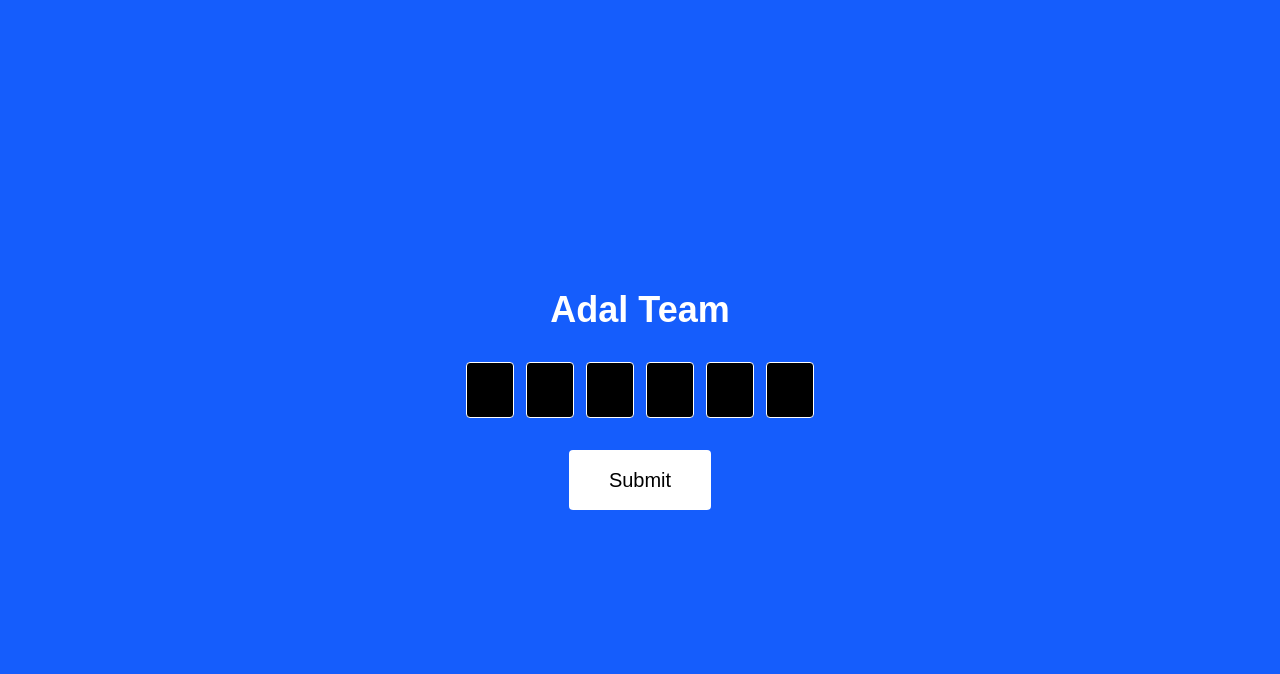
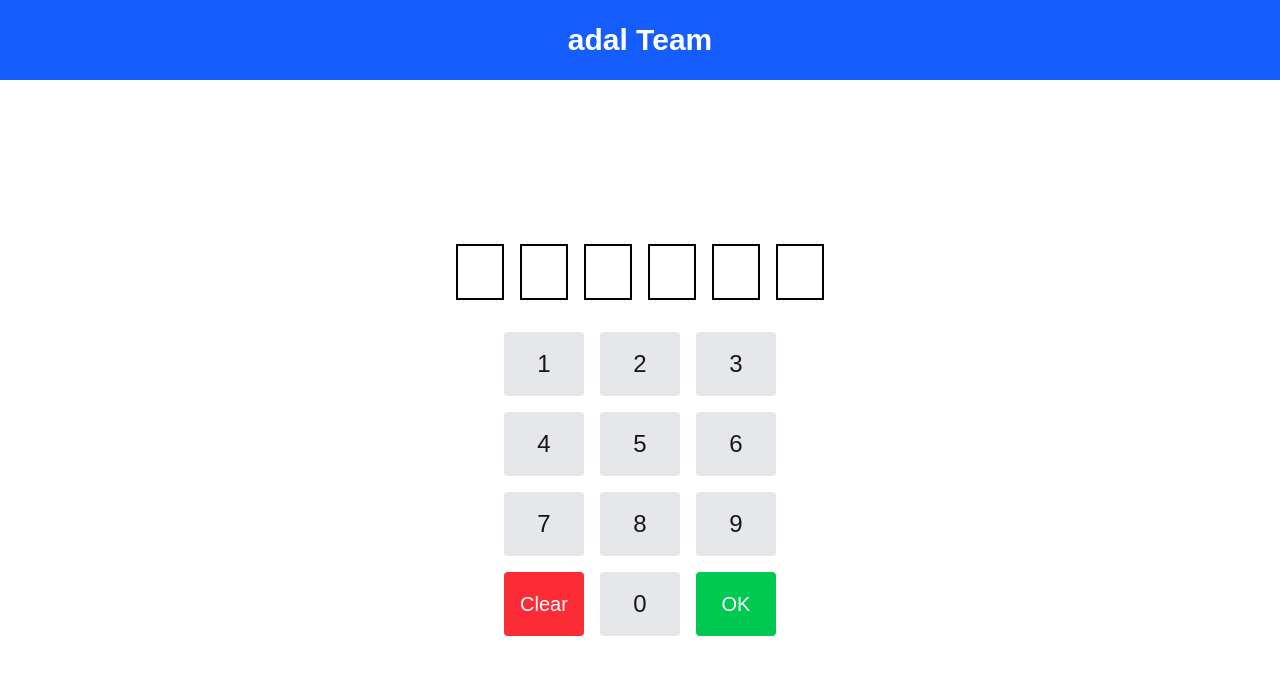
Before and after one commit to HashimSaify/treasure-hunt, a Next.js app: page /team/adal in a window 1280 px wide. Both pictures are taken after a click on the button "▶ START GAME". Shown: the top 674 px of the page. Built offline with nearby package versions, Linux system fonts and the light colour scheme.

Commit message:
Kid-friendly UI: header, keypad input, no keyboard

```diff
--- a/app/team/[id]/page.tsx
+++ b/app/team/[id]/page.tsx
@@ -14,37 +14,30 @@ export default function TeamPage() {
   const { id } = useParams();
 
   const [started, setStarted] = useState(false);
+  const [code, setCode] = useState<string[]>([]);
   const [startTime, setStartTime] = useState<number | null>(null);
-  const [otp, setOtp] = useState<string[]>(Array(6).fill(""));
   const [result, setResult] = useState<"win" | "lose" | null>(null);
-  const [submitting, setSubmitting] = useState(false);
 
-  const bgColor = TEAM_COLORS[id as string] || "bg-black";
+  const headerColor = TEAM_COLORS[id as string] || "bg-black";
 
   const startGame = () => {
     setStarted(true);
     setStartTime(Date.now());
+    setCode([]);
   };
 
-  const handleChange = (value: string, index: number) => {
-    if (!/^\d?$/.test(value)) return;
-
-    const copy = [...otp];
-    copy[index] = value;
-    setOtp(copy);
-
-    if (value && index < 5) {
-      document.getElementById(`otp-${index + 1}`)?.focus();
-    }
+  const pressNumber = (num: string) => {
+    if (code.length >= 6) return;
+    setCode([...code, num]);
   };
 
-  const submit = async () => {
-    if (otp.join("").length !== 6 || !startTime) {
-      alert("Enter 6-digit code");
-      return;
-    }
+  const clearCode = () => {
+    setCode([]);
+  };
 
-    setSubmitting(true);
+  const submitCode = async () => {
+    if (code.length !== 6 || !startTime) return;
+
     const timeTaken = Math.floor((Date.now() - startTime) / 1000);
 
     const res = await fetch("/api/attempt", {
@@ -52,75 +45,99 @@ export default function TeamPage() {
       headers: { "Content-Type": "application/json" },
       body: JSON.stringify({
         teamId: id,
-        code: otp.join(""),
+        code: code.join(""),
         timeTaken,
       }),
     });
 
     const data = await res.json();
-    setSubmitting(false);
     setResult(data.success ? "win" : "lose");
   };
 
   return (
-    <main
-      className={`min-h-screen flex flex-col items-center justify-center gap-8 text-white ${bgColor}`}
+    <div className="min-h-screen flex flex-col">
+      {/* HEADER */}
+      <header
+        className={`h-20 flex items-center justify-center text-white text-3xl font-bold ${headerColor}`}
       >
-      <h1 className="text-4xl font-bold capitalize">
         {id} Team
-      </h1>
+      </header>
 
-      {/* START BUTTON */}
+      {/* CONTENT */}
+      <main className="flex-1 flex flex-col items-center justify-center gap-8 bg-white">
         {!started && (
           <button
             onClick={startGame}
-          className="px-12 py-5 text-2xl bg-black text-white rounded-lg shadow-lg"
+            className="px-12 py-5 text-2xl bg-black text-white rounded-lg"
           >
             ▶ START GAME
           </button>
         )}
 
-      {/* OTP BOXES (AFTER START) */}
         {started && (
           <>
-          <div className="flex gap-3">
-            {otp.map((v, i) => (
-              <input
+            {/* CODE DISPLAY */}
+            <div className="flex gap-4 text-3xl font-bold">
+              {Array.from({ length: 6 }).map((_, i) => (
+                <div
                   key={i}
-                id={`otp-${i}`}
-                value={v}
-                maxLength={1}
-                inputMode="numeric"
-                onChange={(e) => handleChange(e.target.value, i)}
-                className="w-12 h-14 text-2xl text-center rounded bg-black text-white border border-white"
-              />
+                  className="w-12 h-14 border-2 border-black flex items-center justify-center"
+                >
+                  {code[i] ?? ""}
+                </div>
               ))}
             </div>
 
+            {/* NUMBER PAD */}
+            <div className="grid grid-cols-3 gap-4">
+              {[1, 2, 3, 4, 5, 6, 7, 8, 9].map((n) => (
                 <button
-            onClick={submit}
-            disabled={submitting}
-            className="px-10 py-4 text-xl bg-white text-black rounded disabled:opacity-50"
+                  key={n}
+                  onClick={() => pressNumber(String(n))}
+                  className="w-20 h-16 text-2xl bg-gray-200 rounded"
                 >
-            Submit
+                  {n}
                 </button>
+              ))}
+
+              <button
+                onClick={clearCode}
+                className="w-20 h-16 text-xl bg-red-500 text-white rounded"
+              >
+                Clear
+              </button>
+
+              <button
+                onClick={() => pressNumber("0")}
+                className="w-20 h-16 text-2xl bg-gray-200 rounded"
+              >
+                0
+              </button>
+
+              <button
+                onClick={submitCode}
+                className="w-20 h-16 text-xl bg-green-500 text-white rounded"
+              >
+                OK
+              </button>
+            </div>
           </>
         )}
+      </main>
 
       {/* RESULT POPUP */}
       {result && (
         <div
-          className={`fixed inset-0 flex flex-col items-center justify-center text-4xl ${
-            result === "win" ? "bg-green-700" : "bg-red-700"
+          className={`fixed inset-0 flex items-center justify-center text-4xl text-white ${
+            result === "win" ? "bg-green-600" : "bg-red-600"
           }`}
           onClick={() => setResult(null)}
         >
           {result === "win"
             ? "🎉 CONGRATULATIONS 🎉"
             : "❌ WRONG CODE ❌"}
-          <p className="text-lg mt-6">(Tap anywhere)</p>
         </div>
       )}
-    </main>
+    </div>
   );
 }
```
Lines whose indentation alone changed are shown as unchanged.
